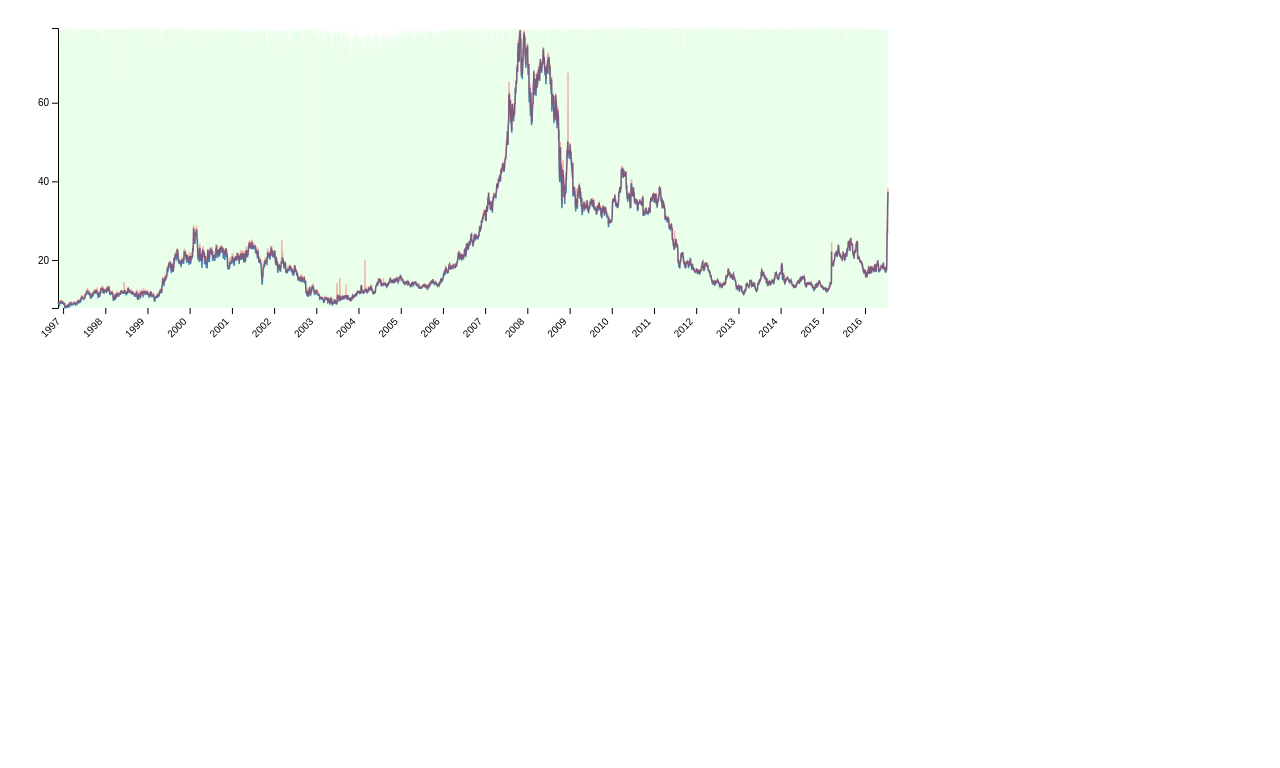
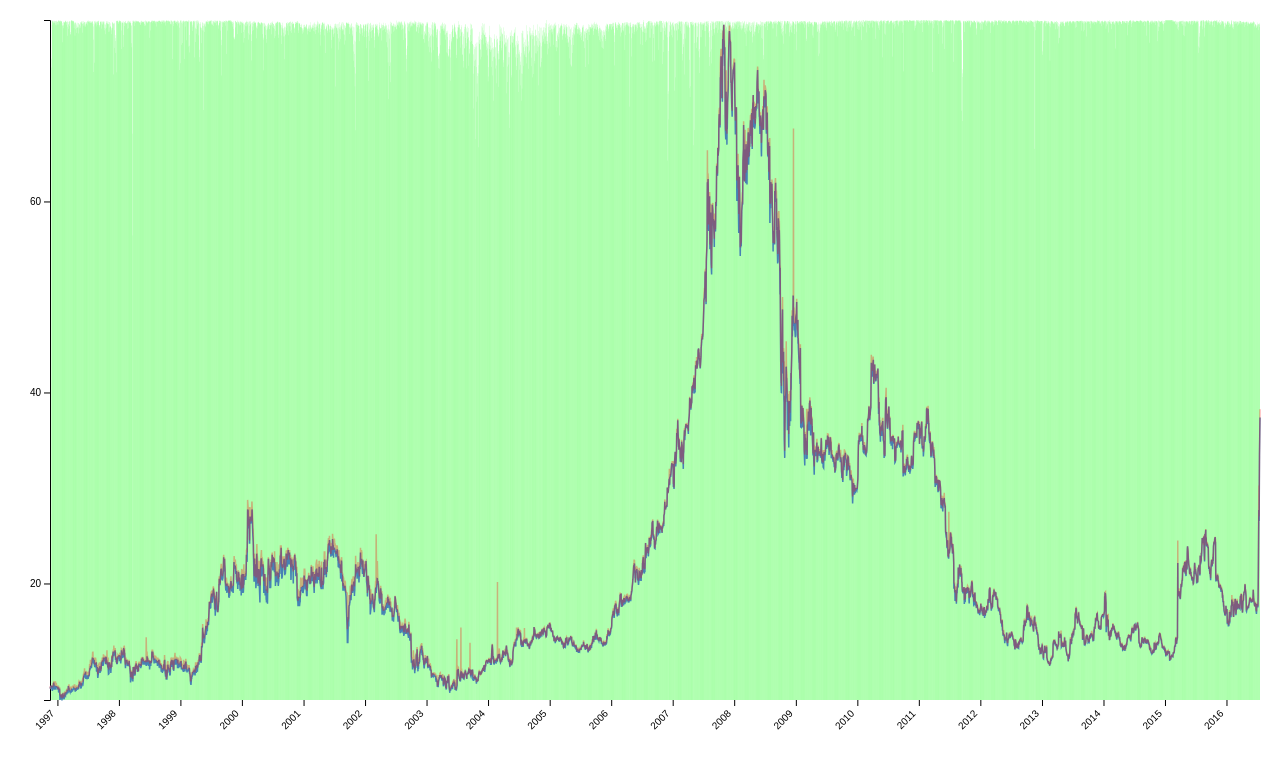
Before and after one commit to hebertomoreno/ntdoyStockViz, a plain HTML site: page index.html in a window 1280 px wide. Drawn offline with Linux system fonts and the light colour scheme.

Commit message:
Implemented screen adapt
The graph adapts to the size of the screen. This is vital for completion
of the screen project.

```diff
--- a/index.html
+++ b/index.html
@@ -1,5 +1,12 @@
 <html>
 <style>
+#chart {
+  position: fixed;
+  left: 0px;
+  right: 0px;
+  top: 0px;
+  bottom: 0px;
+}
 .axis path,
 .axis line {
   fill: none;
@@ -31,8 +38,10 @@
   	<script type="text/javascript" src="ntdoyLineGraph.js"></script>
   </head>
   <body>
+    <div id="chart">
       <script type="text/javascript">
       ntdoycsv();
       </script>
+    </div>
   </body>
 </html>
--- a/ntdoyLineGraph.js
+++ b/ntdoyLineGraph.js
@@ -10,7 +10,10 @@ var barPadding = 0.15;
 var makeLineGraph = function(data)
 {
   /***Draw SVG***/
-  var svg = d3.select("body")
+  var chartDiv = document.getElementById("chart");
+  w = chartDiv.clientWidth - margin.left - margin.right;
+  h = chartDiv.clientHeight - margin.top - margin.bottom;
+  var svg = d3.select(chartDiv)
               .append("svg")
               .attr("width",w + margin.left + margin.right)
               .attr("height",h + margin.top + margin.bottom)
```
Lines whose indentation alone changed are shown as unchanged.
